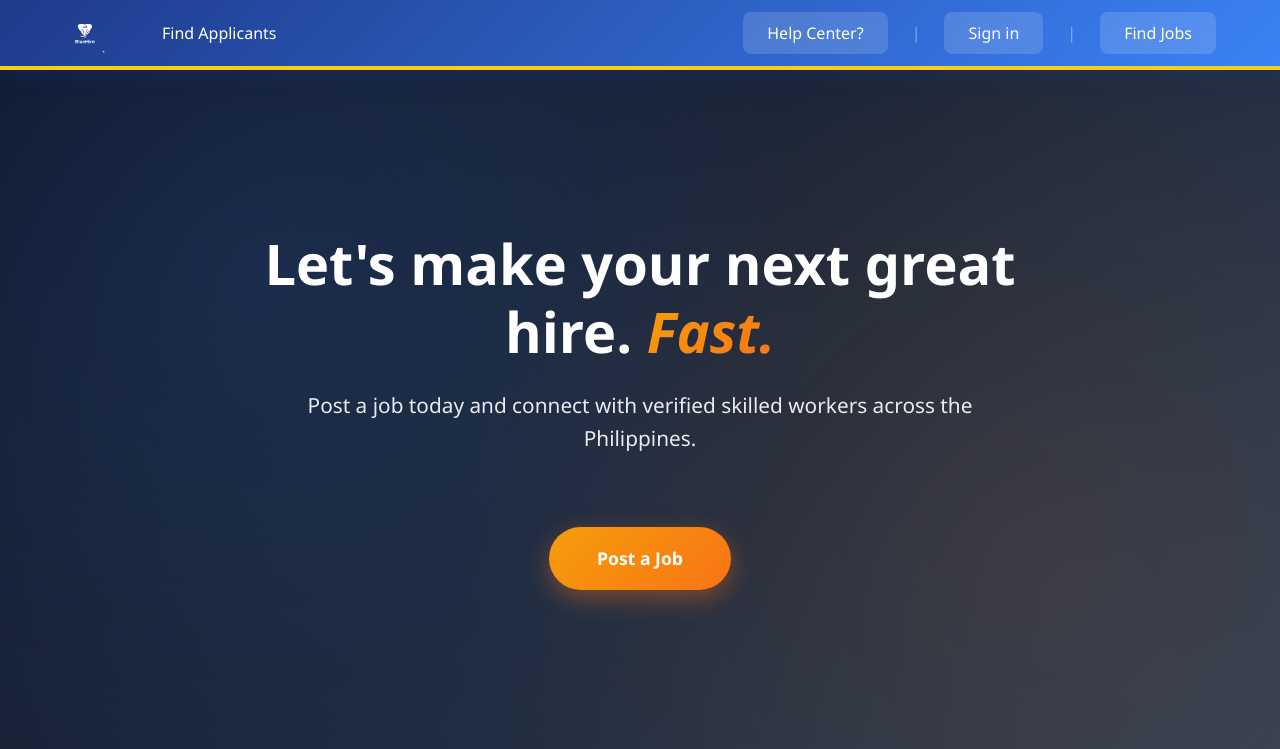
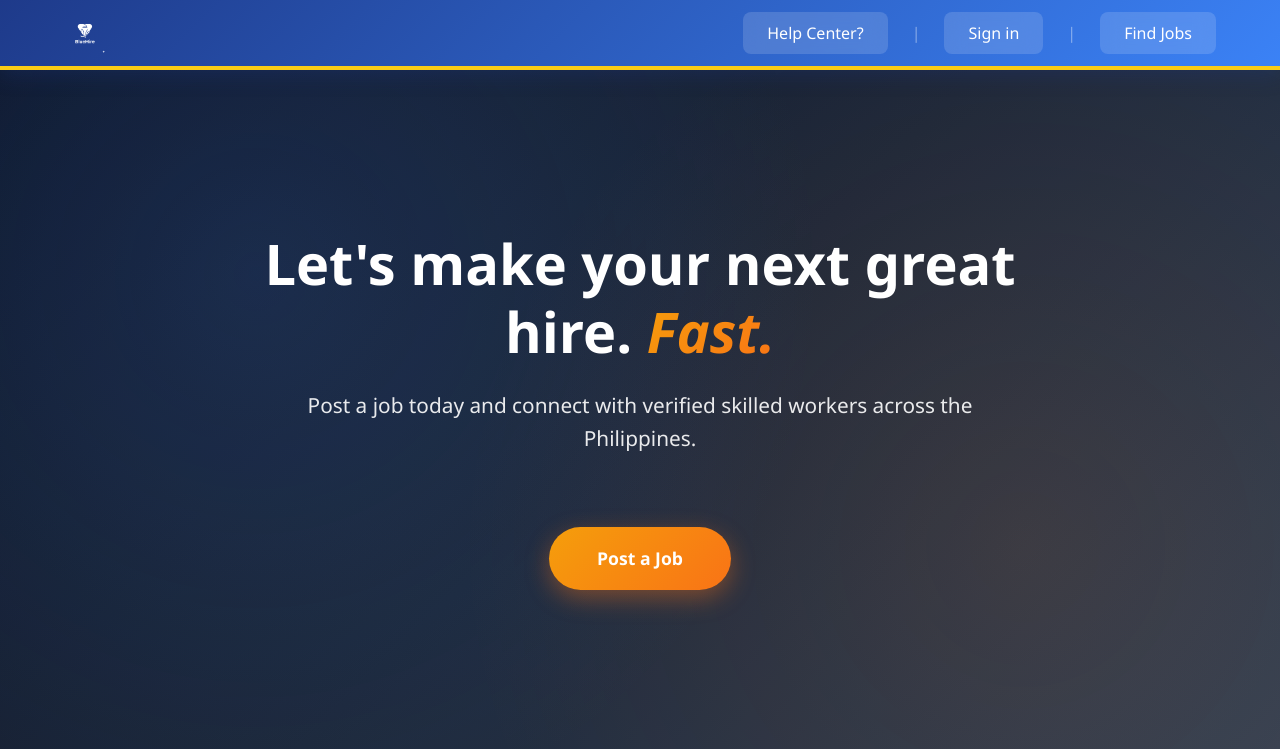
Before and after one commit to cynthiakol/BLUEHIRE, a Django app: page /employer/ in a window 1280 px wide. Shown: the top 749 px of the page. Run offline with Django 5.2, Linux system fonts and the light colour scheme.

Commit message:
Starting Commit

```diff
--- a/core/templates/core/employer.html
+++ b/core/templates/core/employer.html
@@ -904,7 +904,7 @@
         <img src="{% static 'core/image/logo.png' %}" alt="BlueHire Logo" class="brand-logo">
       </div>
       <nav>
-        <a href="#">Find Applicants</a>
+        <a href="#"></a>
       </nav>
     </div>
 
```
